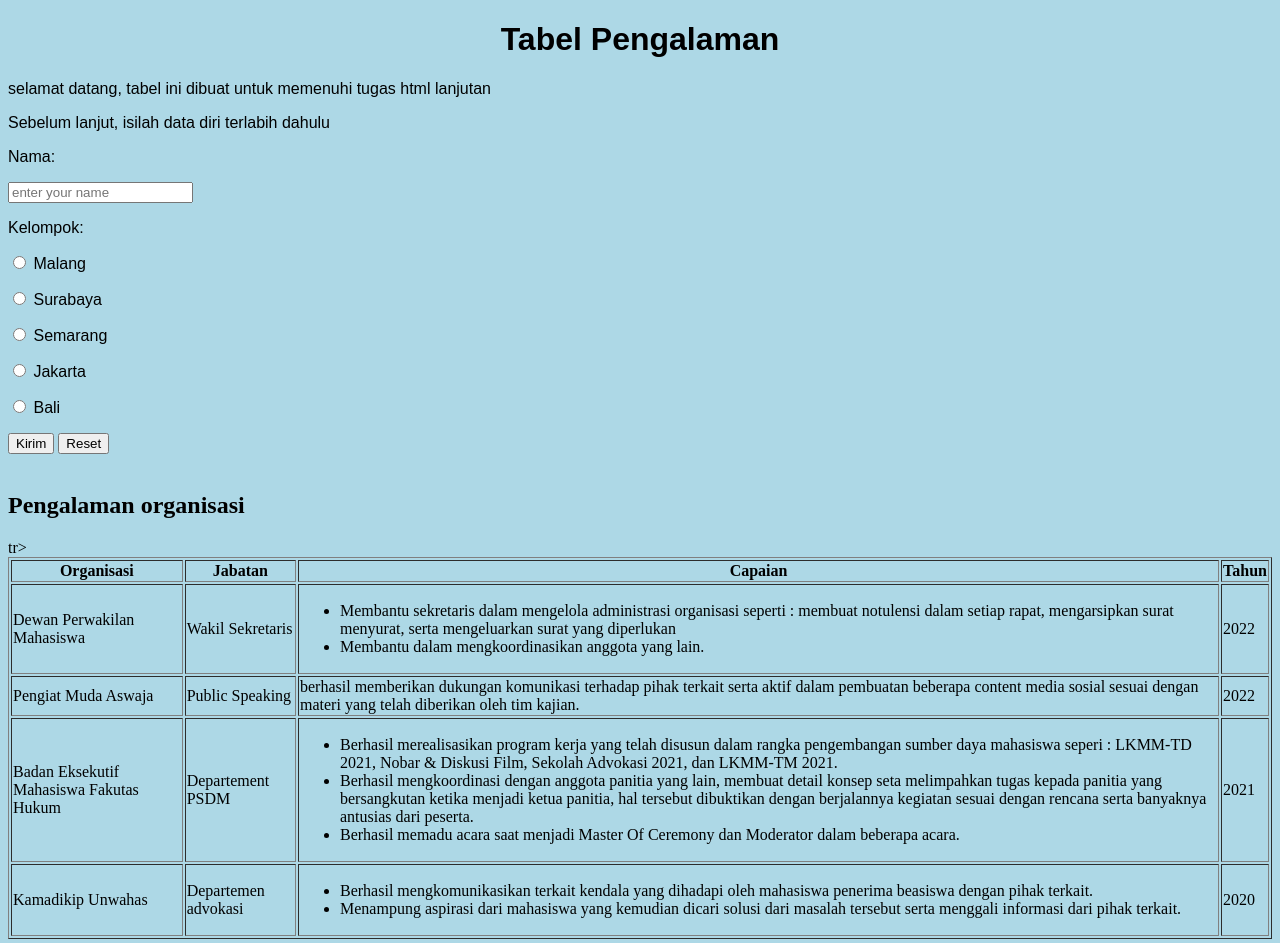
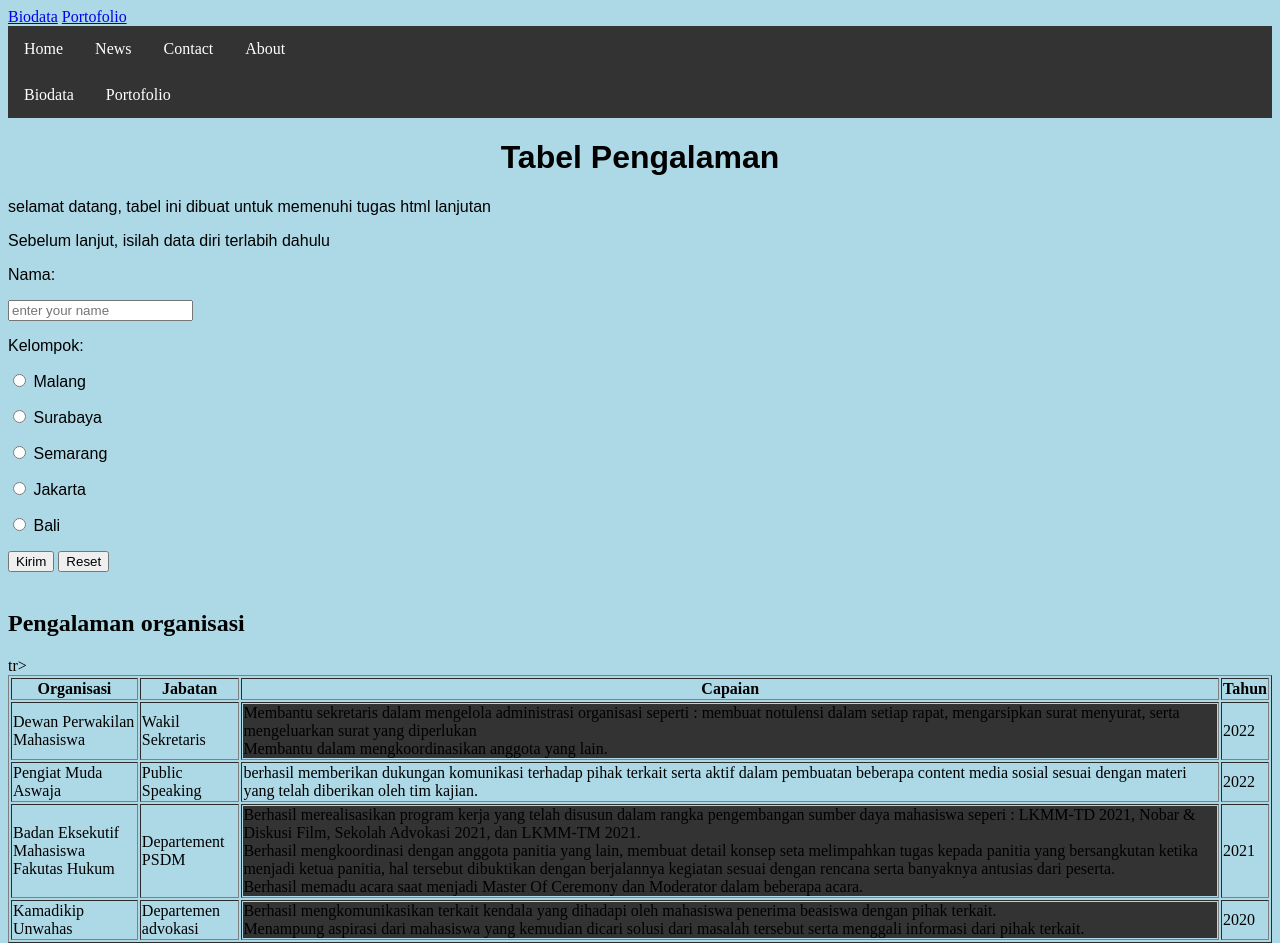
Before and after one commit to Zuliaisti/zuliaisti.github.io, a plain HTML site: page portofolio.html in a window 1280 px wide. Shown: the top 943 px of the page. Drawn offline with Linux system fonts and the light colour scheme.

Commit message:
tambah menu

```diff
--- a/portofolio.html
+++ b/portofolio.html
@@ -6,8 +6,49 @@
     <meta name="viewport" content="width=device-width, initial-scale=1.0">
     <title>Portofolio</title>
     <link rel="stylesheet" type="text/css" href="./style.css">
+    <a href="index.html">Biodata</a>
+    <a href="portofolio.html">Portofolio</a>
+    <style>
+        ul {
+  list-style-type: none;
+  margin: 0;
+  padding: 0;
+  overflow: hidden;
+  background-color: #333;
+}
+
+li {
+  float: left;
+}
+
+li a {
+  display: block;
+  color: white;
+  text-align: center;
+  padding: 14px 16px;
+  text-decoration: none;
+}
+
+li a:hover {
+  background-color: #111;
+}
+</style>
 </head>
 <body>
+
+<ul>
+  <li><a class="active" href="#home">Home</a></li>
+  <li><a href="#news">News</a></li>
+  <li><a href="#contact">Contact</a></li>
+  <li><a href="#about">About</a></li>
+</ul>
+    </style>
+</head>
+<body>
+    <ul>
+        <li><a href="index.html">Biodata</a></li>
+        <li><a href="portofolio.html">Portofolio</a></li>
+    </ul>
     <!-- Judul -->
     <h1>Tabel Pengalaman</h1>
     <p>  selamat datang, tabel ini dibuat untuk memenuhi tugas html lanjutan</p>
```
Also changed, not shown: index.html (renamed from biodata.html, +38 -5 lines).
